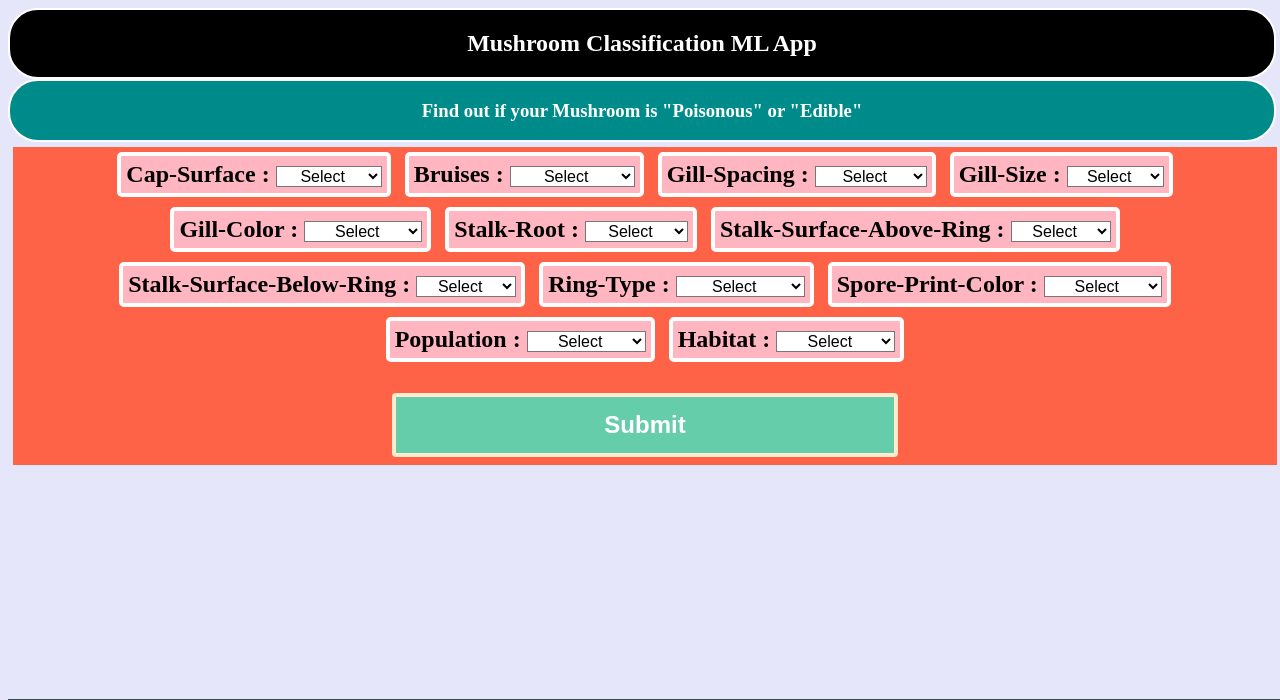
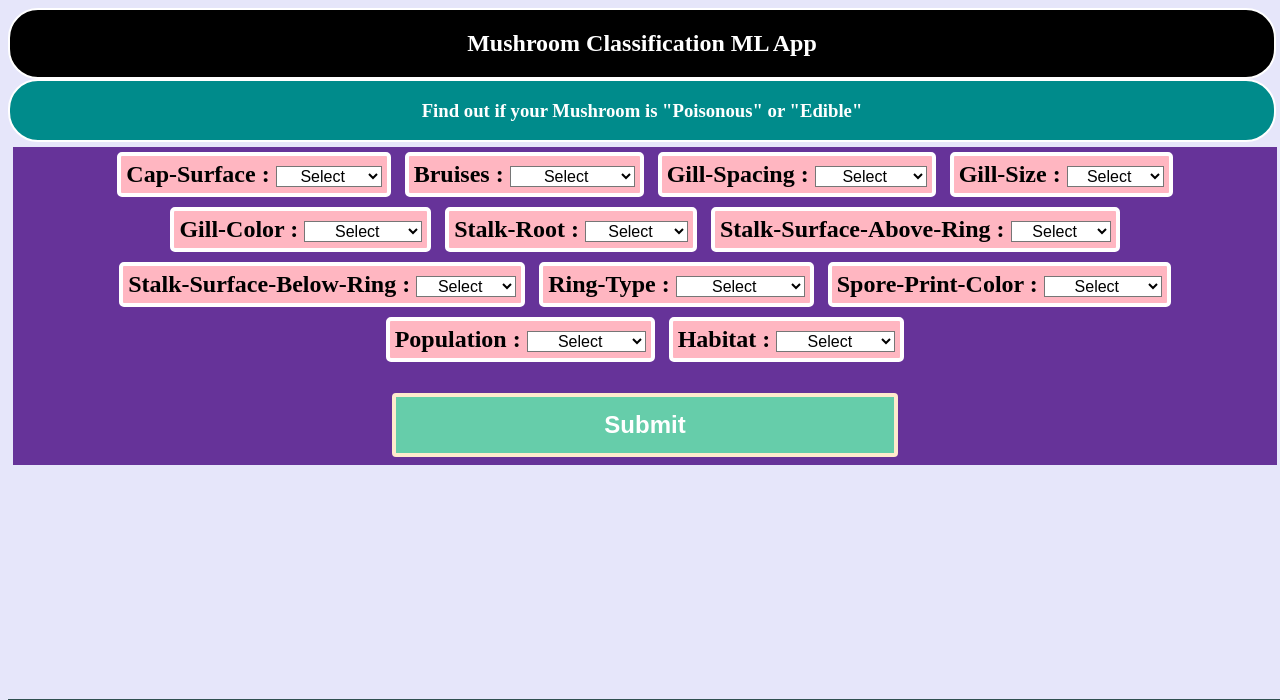
Before and after one commit to Diputhakare/Internship_Project, a Flask app: page / in a window 1280 px wide. Shown: the top 700 px of the page. Run offline with Flask 2, Linux system fonts and the light colour scheme.

Commit message:
Update style.css

```diff
--- a/static/css/style.css
+++ b/static/css/style.css
@@ -30,7 +30,7 @@ body{
 
 .var{
     display: flex;
-    background-color: tomato;
+    background-color: RebeccaPurple;
     width: 100%;
     height: auto;
     justify-content: space-evenly;
```
